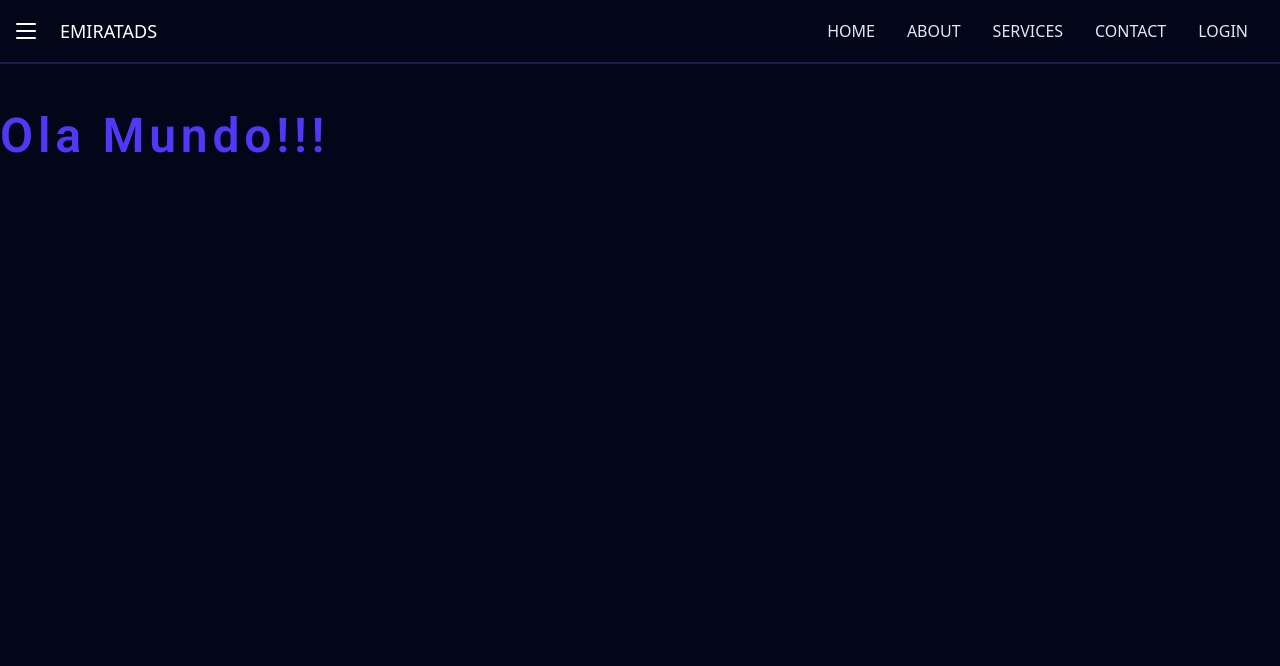
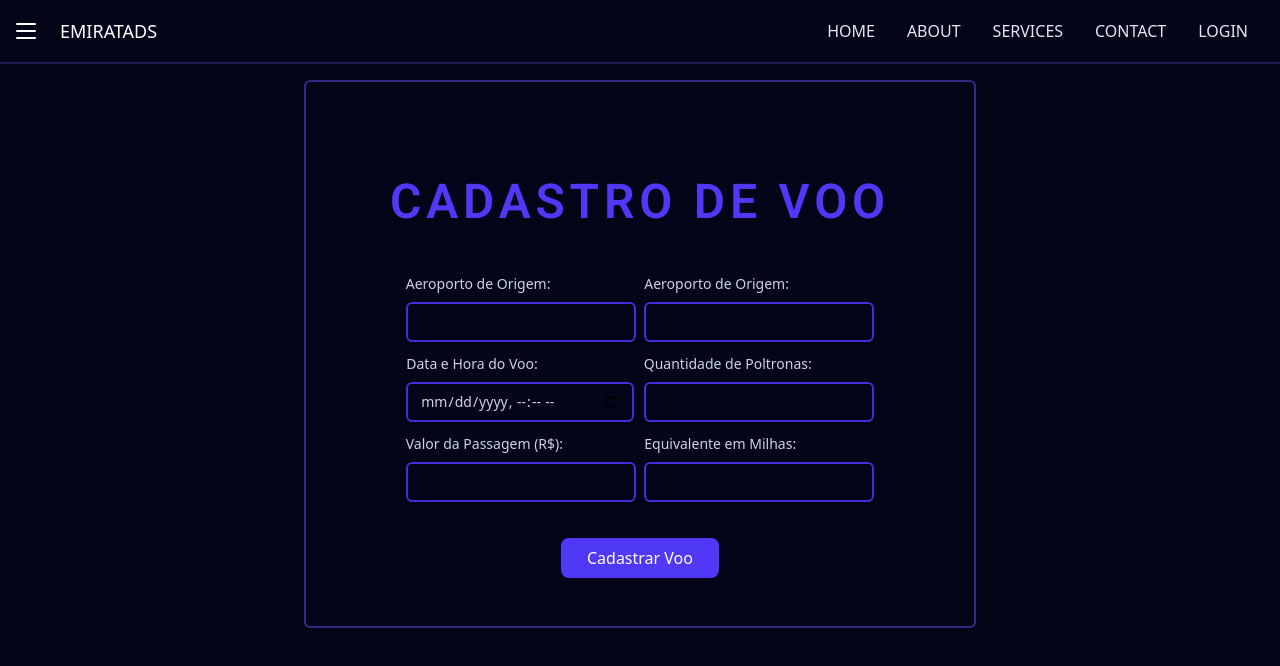
Before and after one commit to AlissonGSantos/DAC-UFPR-Trabalho-Final, a Next.js app in the folder frontend/emiratads/: page /employee/registerFlight in a window 1280 px wide. Shown: the top 666 px of the page. Built offline with nearby package versions, Linux system fonts and the light colour scheme.

Commit message:
#50 feat: Register Flight Form creation, flight registration screen, currency mask creation and input component edit

```diff
--- a/frontend/emiratads/app/components/Input/Input.tsx
+++ b/frontend/emiratads/app/components/Input/Input.tsx
@@ -9,7 +9,8 @@ export type InputType =
   | "email"
   | "number"
   | "tel"
-  | "url";
+  | "url"
+  | "datetime-local";
 
 export interface InputError {
   hasError: boolean;
--- a/frontend/emiratads/app/employee/registerFlight/components/RegisterFlightForm/RegisterFlightForm.tsx
+++ b/frontend/emiratads/app/employee/registerFlight/components/RegisterFlightForm/RegisterFlightForm.tsx
@@ -3,17 +3,108 @@ import Button from "@/app/components/Button/Button";
 import Input from "@/app/components/Input/Input";
 import React from "react";
 import useRegisterFlightForm from "./useRegisterFlightForm";
+import { maskCurrency } from "@/app/utils/currencyMask";
 import { robotoFont } from "@/app/assets/fontsSetup";
 
 const RegisterFlightForm = () => {
   const { register, handleSubmit, errors, onSubmit } = useRegisterFlightForm();
 
-  return (
-      <h1
-        className={`text-5xl font-semibold ${robotoFont.className} my-12 tracking-widest text-indigo-600 mx-auto`}
+  return(
+  <div className="flex flex-col w-full justify-center py-8">
+    <h1
+      className={`text-5xl font-semibold ${robotoFont.className} my-12 tracking-widest text-indigo-600 mx-auto`}
+    >
+      CADASTRO DE VOO
+    </h1>
+    <div className="flex w-3/4 flex-row mx-auto justify-center">
+      <form
+            className="flex w-full flex-col gap-3"
+            onSubmit={handleSubmit(onSubmit)}
       >
-        Ola Mundo!!!
-      </h1>
+        <div className="flex flex-row justify-around">
+          <Input
+            type={"text"}
+            label={"Aeroporto de Origem:"}
+            {...register("OriginAirport")}
+            error={
+              errors.OriginAirport
+                ? [{ hasError: true, message: errors.OriginAirport.message ?? "" }]
+                : []
+            }
+            extraClasses="flex-1"
+          />
+          <Input
+            type={"text"}
+            label={"Aeroporto de Origem:"}
+            {...register("OriginAirport")}
+            error={
+              errors.OriginAirport
+                ? [{ hasError: true, message: errors.OriginAirport.message ?? "" }]
+                : []
+            }
+            extraClasses="flex-1"
+          />
+        </div>
+        <div className="flex flex-row justify-around">
+        <Input
+            type={"datetime-local"}
+            label={"Data e Hora do Voo:"}
+            {...register("dateTimeFlight")}
+            error={
+              errors.dateTimeFlight
+                ? [{ hasError: true, message: errors.dateTimeFlight.message ?? "" }]
+                : []
+            }
+            extraClasses="flex-1"
+          />
+          <Input
+            type={"number"}
+            label={"Quantidade de Poltronas:"}
+            {...register("seatsQuantity")}
+            error={
+              errors.seatsQuantity
+                ? [{ hasError: true, message: errors.seatsQuantity.message ?? "" }]
+                : []
+            }
+            extraClasses="flex-1"
+          />
+        </div>
+        <div className="flex flex-row justify-around">
+        <Input
+            type={"text"}
+            step="0.01"
+            label={"Valor da Passagem (R$):"}
+            {...register("ticketValue", {
+              onChange: (e) => {
+                e.target.value = maskCurrency(e.target.value);
+              },
+            })}
+            extraClasses="flex-1"
+          />
+          <Input
+            type={"number"}
+            label={"Equivalente em Milhas:"}
+            {...register("miles")}
+            error={
+              errors.seatsQuantity
+                ? [{ hasError: true, message: errors.seatsQuantity.message ?? "" }]
+                : []
+            }
+            extraClasses="flex-1"
+            disabled
+          />
+        </div>
+        <div className="flex w-1/3 mx-auto mt-6">
+            <Button
+              text={"Cadastrar Voo"}
+              extraClass="flex w-full justify-center"
+              typeButton="submit"
+              size="SMALL"
+            />
+          </div>
+      </form>
+    </div>
+  </div>
   )
 }
 
--- a/frontend/emiratads/app/employee/registerFlight/page.tsx
+++ b/frontend/emiratads/app/employee/registerFlight/page.tsx
@@ -2,7 +2,20 @@ import React from "react";
 import RegisterFlightForm from "./components/RegisterFlightForm/RegisterFlightForm";
 
 const RegisterFlight = () => {
-  return (<RegisterFlightForm />);
+  return (
+    <div className="flex w-full p-4">
+      <div className="flex justify-center flex-col mx-auto">
+
+        <div
+          className={`flex flex-col bg-sky min-w-2xl w-full-50 w-full rounded-md p-4 border-2 border-indigo-900`}
+        >
+
+          <RegisterFlightForm/>
+
+        </div>
+      </div>
+    </div>
+  );
 };
 
 export default RegisterFlight;
--- a/frontend/emiratads/app/employee/registerFlight/schema/schema.ts
+++ b/frontend/emiratads/app/employee/registerFlight/schema/schema.ts
@@ -21,4 +21,7 @@ export const RegisterFlightSchema = z.object({
   ticketValue: z
   .string()
   .nonempty({ message: 'O valor da passagem é obrigatório'})
+,
+  miles: z
+  .string()
 });
--- /dev/null
+++ b/frontend/emiratads/app/utils/currencyMask.ts
@@ -0,0 +1,5 @@
+export const maskCurrency = (value: string): string => {
+  const numericValue = value.replace(/\D/g, '');
+  const number = parseFloat(numericValue) / 100;
+  return isNaN(number) ? 'R$ 0.00' : `R$ ${number.toFixed(2)}`;
+};
--- a/frontend/emiratads/middleware.ts
+++ b/frontend/emiratads/middleware.ts
@@ -4,26 +4,26 @@ import type { NextRequest } from "next/server";
 export function middleware(request: NextRequest) {
 
 
-  const isAuthorizedRoute = !request.nextUrl.pathname.startsWith("/authentication");
-  const token = request.cookies.get("token")?.value
+  // const isAuthorizedRoute = !request.nextUrl.pathname.startsWith("/authentication");
+  // const token = request.cookies.get("token")?.value
 
-  if(!token && isAuthorizedRoute) {
-    return NextResponse.redirect(new URL("/authentication/login", request.url));
-  }
+  // if(!token && isAuthorizedRoute) {
+  //   return NextResponse.redirect(new URL("/authentication/login", request.url));
+  // }
 
-  if(!isAuthorizedRoute){
-    const isLoginPage = request.nextUrl.pathname.startsWith("/authentication/login");
-    const isRegisterPage = request.nextUrl.pathname.startsWith("/authentication/register");
+  // if(!isAuthorizedRoute){
+  //   const isLoginPage = request.nextUrl.pathname.startsWith("/authentication/login");
+  //   const isRegisterPage = request.nextUrl.pathname.startsWith("/authentication/register");
 
-    if(token && (isLoginPage || isRegisterPage)) {
-      return NextResponse.redirect(new URL("/", request.url));
-    }
-  }
+  //   if(token && (isLoginPage || isRegisterPage)) {
+  //     return NextResponse.redirect(new URL("/", request.url));
+  //   }
+  // }
 
-  return NextResponse.next();
-  }
-  export const config = {
-    matcher: [
-      "/((?!api|_next/static|_next/image|favicon.ico).*)",
-    ],
+  // return NextResponse.next();
+  // }
+  // export const config = {
+  //   matcher: [
+  //     "/((?!api|_next/static|_next/image|favicon.ico).*)",
+  //   ],
   };
```
Also changed, not shown: 1 other file (tests, documents, lock files or other folders).
